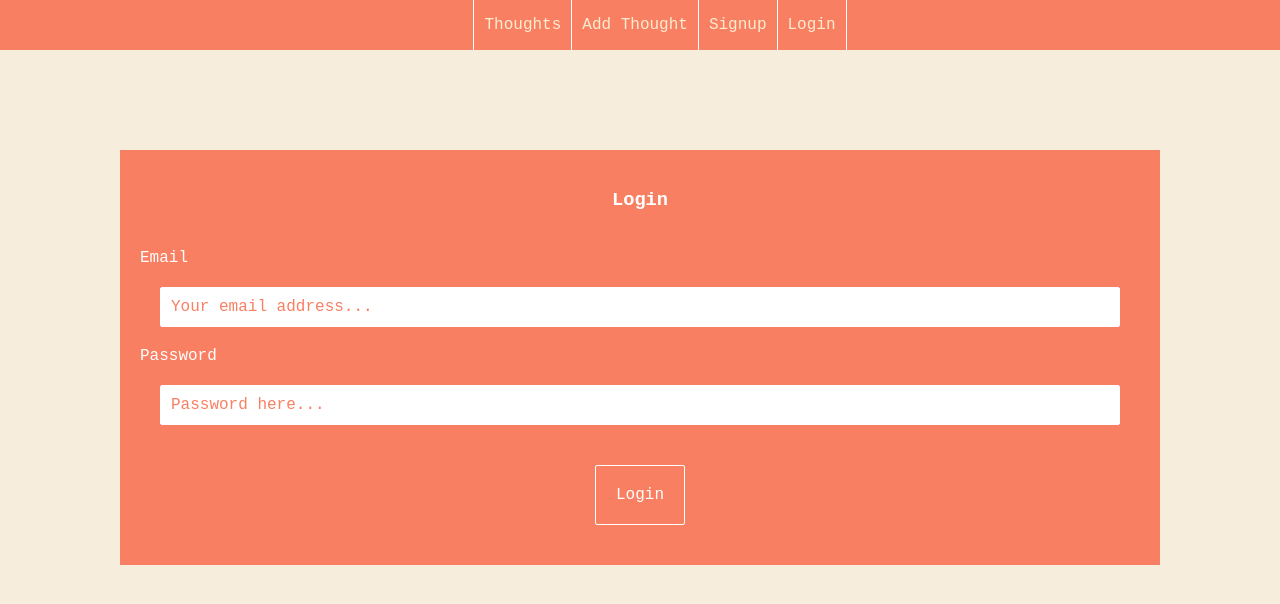
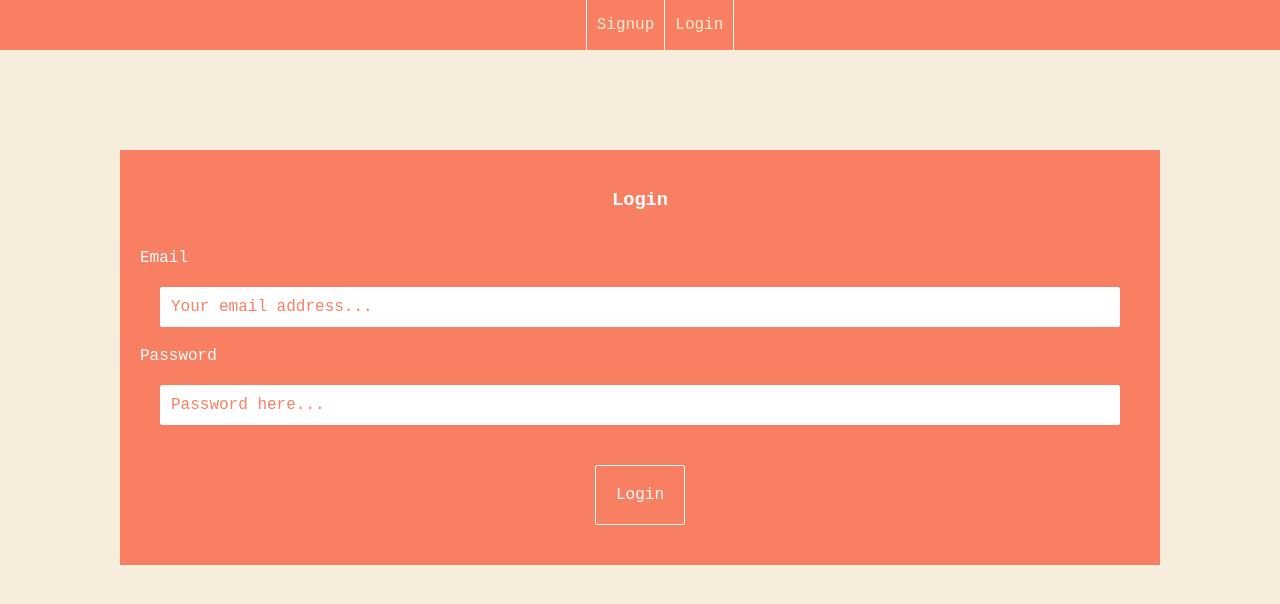
Before and after one commit to MiksZvirbulis/Vue-Thoughts, a Vue app: page /login in a window 1280 px wide. Shown: the top 604 px of the page. Built offline with nearby package versions, Linux system fonts and the light colour scheme; the HTML template or start-up script is replaced by a standard one.

Commit message:
First fixed version of login

```diff
--- a/src/App.vue
+++ b/src/App.vue
@@ -1,18 +1,24 @@
 <template>
   <div id="app">
     <ul id="navigation">
-      <li><router-link to="/">Thoughts</router-link></li>
-      <li><router-link to="/add">Add Thought</router-link></li>
-      <li><router-link to="/signup">Signup</router-link></li>
-      <li><router-link to="/login">Login</router-link></li>
+      <li v-if="auth.loggedIn"><router-link to="/">Thoughts</router-link></li>
+      <li v-if="auth.loggedIn"><router-link to="/add">Add Thought</router-link></li>
+      <li v-if="auth.loggedIn"><router-link to="/logout">Logout</router-link></li>
+      <li v-if="!auth.loggedIn"><router-link to="/signup">Signup</router-link></li>
+      <li v-if="!auth.loggedIn"><router-link to="/login">Login</router-link></li>
     </ul>
     <router-view/>
   </div>
 </template>
 
 <script>
+import { mapState } from 'vuex'
+
 export default {
-  name: 'app'
+  name: 'app',
+  computed: {
+    ...mapState(['auth'])
+  }
 }
 </script>
 
--- a/src/store/modules/auth.js
+++ b/src/store/modules/auth.js
@@ -21,16 +21,22 @@ const actions = {
     async loginUser({ commit }, user) {
         const response = await axios.post(`${API_URL}/login`, user)
         if (response.status === 200) {
-            commit('authUser', response.data)
+            commit('authUser')
+            return true
+        } else if (response.status === 401) {
+            commit('authUserFailed')
+            return false
         } else {
-            console.log(response.error)
+            commit('authUserFailed')
+            return false
         }
     }
 }
 
 const mutations = {
     newUser: (state, userId) => ( state.userId = userId ),
-    authUser: (state, success) => ( state.loggedIn = (success === 'yes') ? true : false)
+    authUser: (state) => ( state.loggedIn = true ),
+    authUserFailed: (state) => ( state.loggedIn = false )
 }
 
 export default { state, getters, actions, mutations }
--- a/src/views/Login.vue
+++ b/src/views/Login.vue
@@ -1,6 +1,6 @@
 <template>
     <div id="signup">
-        <form novalidate="true" @submit="validateForm">
+        <form @submit.prevent="validateForm">
             <h3>Login</h3>
 
             <p v-if="errors.length">
@@ -35,8 +35,7 @@ export default {
     },
     methods: {
         ...mapActions(['loginUser']),
-        validateForm: function (e) {
-            e.preventDefault()
+        validateForm: async function () {
             this.errors = []
 
             const email = this.email
@@ -52,8 +51,11 @@ export default {
 
             if (!this.errors.length) {
                 const data = { email, password }
-                this.loginUser(data)
-                this.$router.push("/")
+                this.loginUser(data).then(result => {
+                    if (result === true) {
+                        this.$router.push("/")
+                    }
+                })
             }
         }
     }
```
Also changed, not shown: 1 other file (tests, documents, lock files or other folders).
